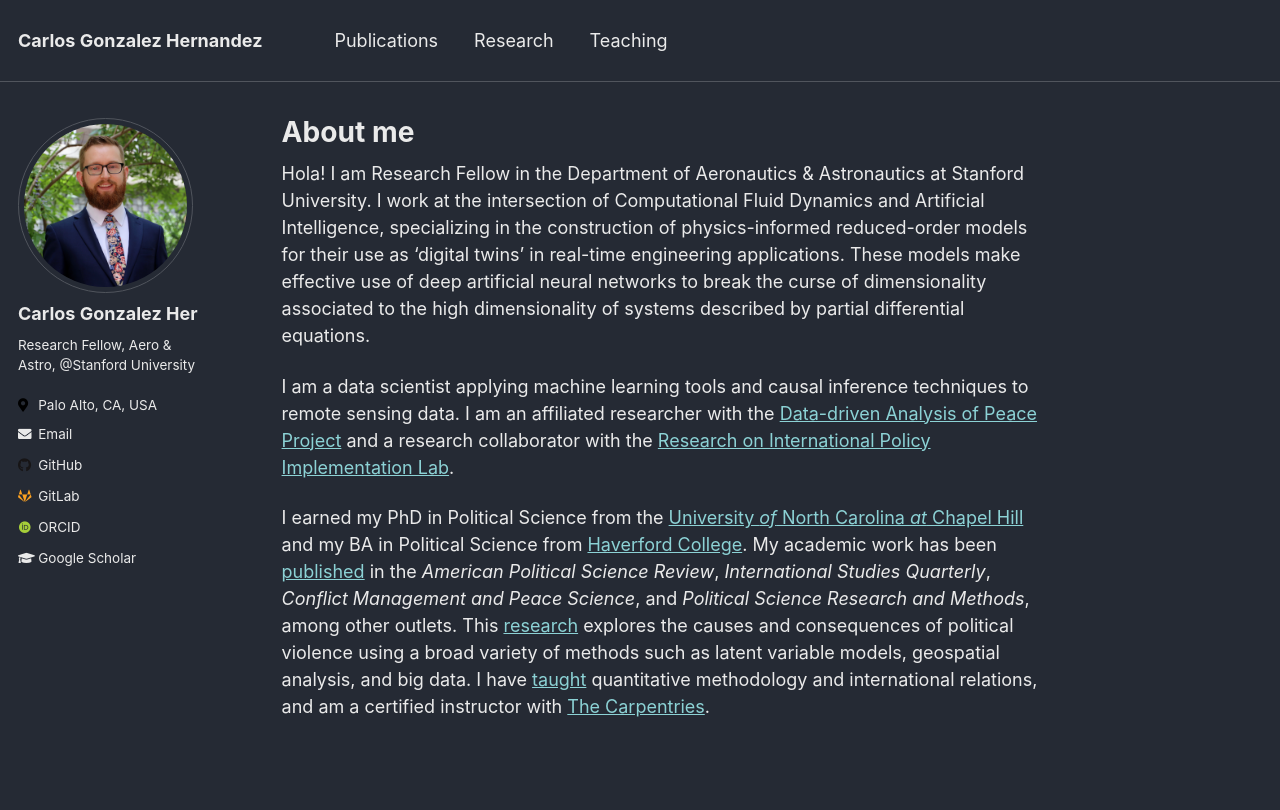
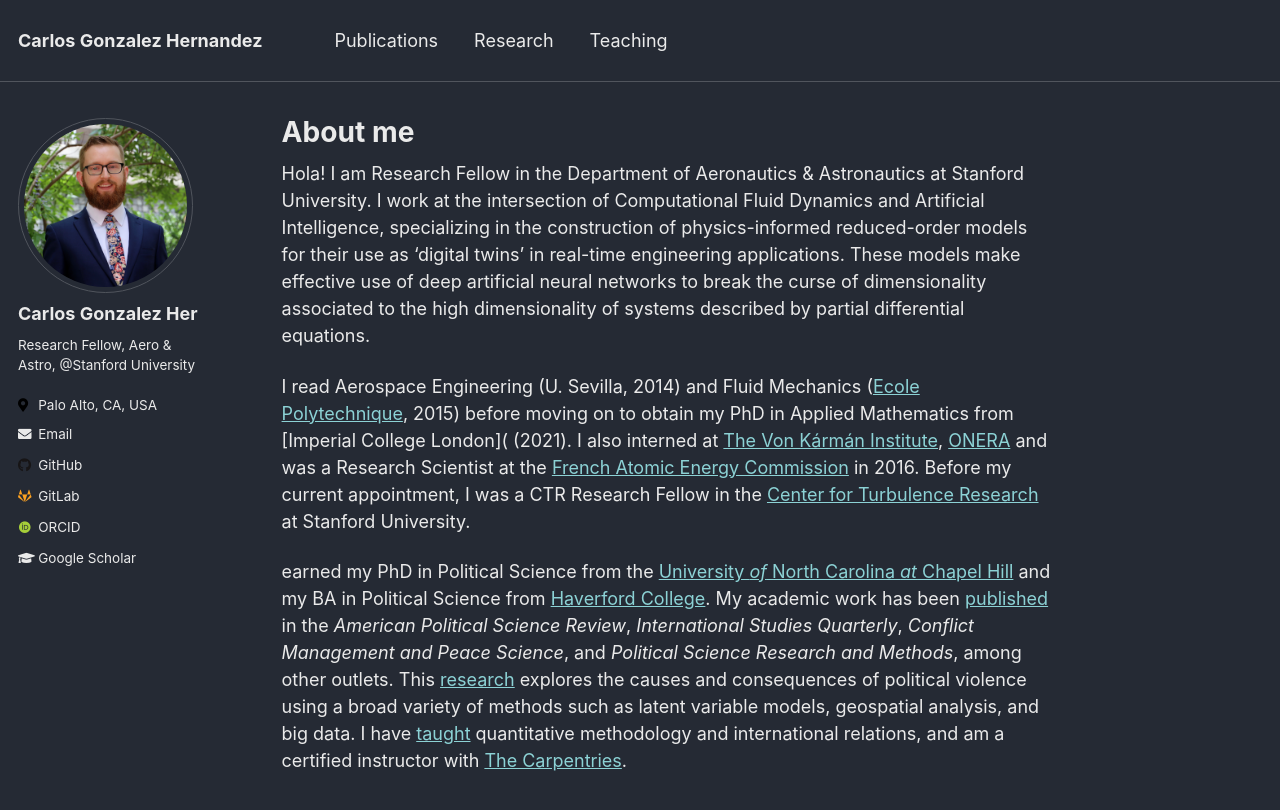
Before and after one commit to cghernan/cghernan.github.io, a Jekyll site: the page built from _pages/about.md, in a window 1280 px wide and 986 px high. Shown: the top 810 px of the window. Built offline with Jekyll 4.4.1, drawn with Linux system fonts in a browser that asks for light colours; some web fonts are replaced.

Commit message:
Update about.md

```diff
--- a/_pages/about.md
+++ b/_pages/about.md
@@ -14,14 +14,14 @@ specializing in the construction of physics-informed reduced-order models for th
 These models make effective use of deep artificial neural networks to break the curse of
 dimensionality associated to the high dimensionality of systems described by partial differential equations.
 
+I read Aerospace Engineering (U. Sevilla, 2014) and Fluid Mechanics ([Ecole Polytechnique](https://www.polytechnique.edu/), 2015) before moving on to obtain my PhD in Applied Mathematics
+from [Imperial College London]( (2021). I also interned at [The Von Kármán Institute](https://www.vki.ac.be/), [ONERA](https://www.onera.fr/) and
+was a Research Scientist at the [French Atomic Energy Commission](https://www.cea.fr/) in 2016. Before my current appointment, I was a CTR Research Fellow
+in the [Center for Turbulence Research](https://ctr.stanford.edu/) at Stanford University.
 
-I am a data scientist applying machine learning tools and causal
-inference techniques to remote sensing data. I am an affiliated
-researcher with the [Data-driven Analysis of Peace Project](https://dapp-lab.org)
-and a research collaborator with the
-[Research on International Policy Implementation Lab](https://bridgingthegapproject.org/ripil).
 
-I earned my PhD in Political Science from the
+
+earned my PhD in Political Science from the
 [University *of* North Carolina *at* Chapel Hill](https://www.unc.edu) and my
 BA in Political Science from [Haverford College](https://www.haverford.edu).
 My academic work has been [published](publications) in the
```
